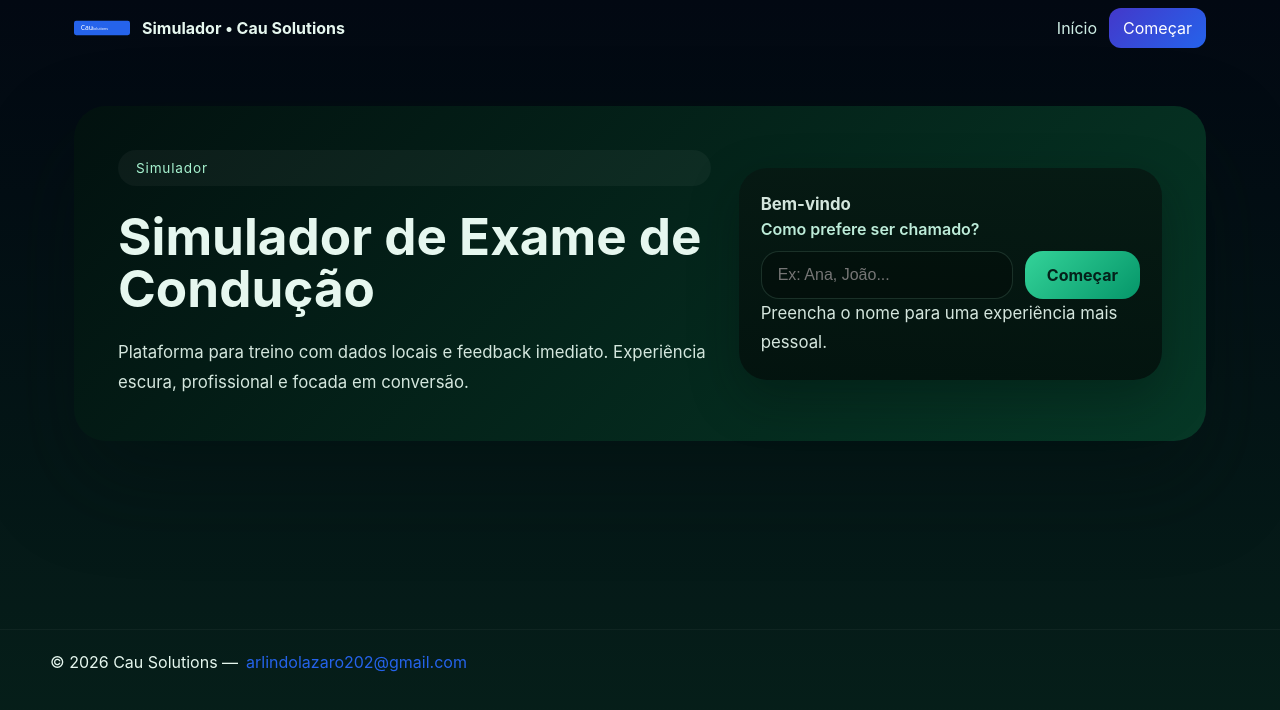
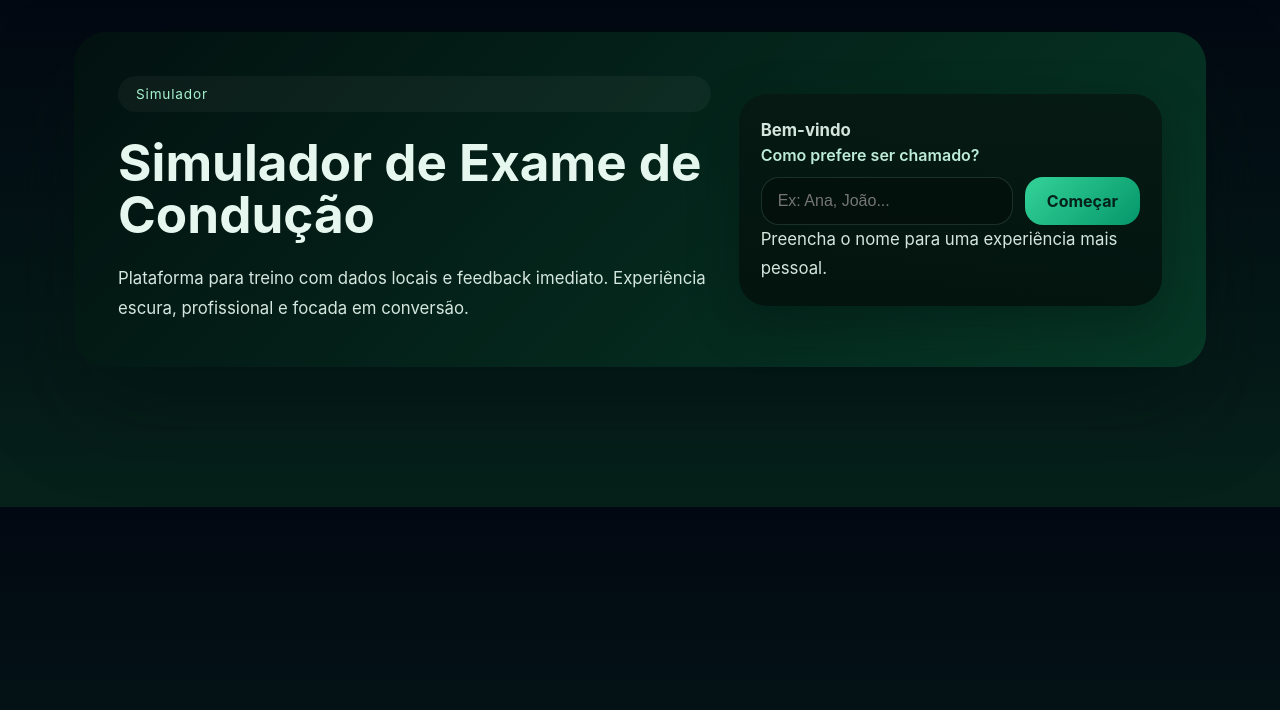
Before and after one commit to arlindolazaro/simulador-exame-conducao, a Next.js app: page / in a window 1280 px wide. Shown: the top 710 px of the page. Built offline with nearby package versions, Linux system fonts and the light colour scheme.

Commit message:
refactor: melhorar configuração global da aplicação

```diff
--- a/pages/_app.js
+++ b/pages/_app.js
@@ -1,6 +1,5 @@
 import '@/styles/globals.css';
 import Head from 'next/head';
-import Layout from '@/components/Layout';
 
 export default function App({ Component, pageProps }) {
   return (
@@ -10,9 +9,7 @@ export default function App({ Component, pageProps }) {
         <link rel="icon" href="/favicon.svg" />
         <title>Simulador de Exame - Cau Solutions</title>
       </Head>
-      <Layout>
-        <Component {...pageProps} />
-      </Layout>
+      <Component {...pageProps} />
     </>
   );
 }
```
